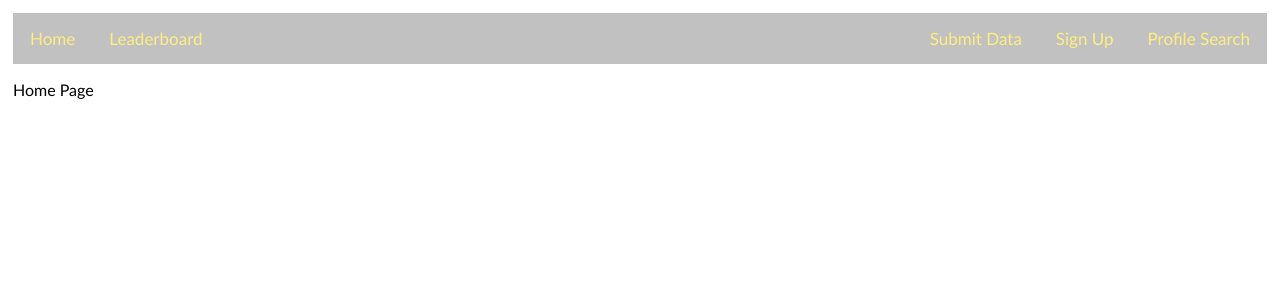
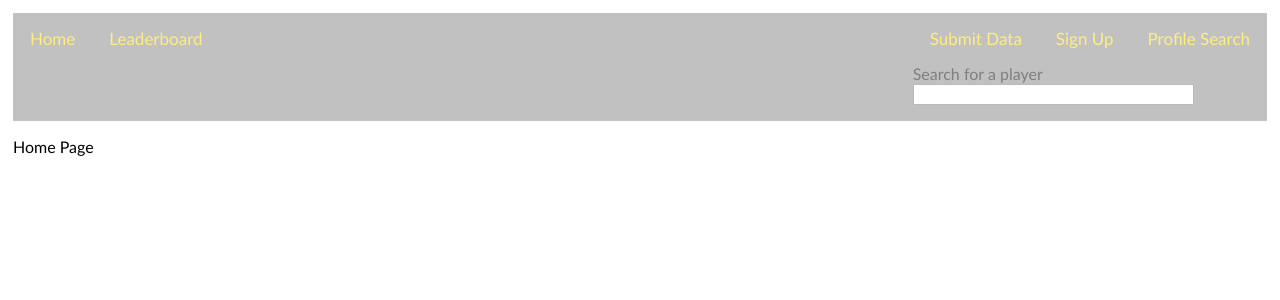
Before and after one commit to MJCaister/R6Web, a Flask app: page / in a window 1280 px wide. Shown: the top 300 px of the page. Run offline with Flask 2, Linux system fonts and the light colour scheme; some libraries are stand-ins or nearby versions.

Commit message:
Added Nav Bar Player Search, needs to redirect

```diff
--- a/routes.py
+++ b/routes.py
@@ -9,7 +9,7 @@ app = Flask(__name__)
 app.config['SECRET_KEY'] = '/trailing_slashes/'
 
 
-@app.route('/')
+@app.route('/', methods=['GET', 'POST'])
 def home():
     return render_template("home.html", page_title="Home")
 
@@ -36,10 +36,19 @@ def search():
     return render_template("search.html", page_title="Profile", form=form)
 
 
-@app.route('/search_results/<search>')
+@app.route('/search_results/<search>', methods=['GET', 'POST'])
 def search_results(search):
     conn = sqlite3.connect('db/r6web.db')
     cur = conn.cursor()
+    form = UserSearch()
+    if form.validate_on_submit():
+        cur.execute('''SELECT username FROM ProfileInformation
+                    WHERE username LIKE ('%{}%')'''.format(
+                    form.username_search.data))
+        search = cur.fetchone()
+        if search is None:
+            flash("No users found.")
+            return redirect(url_for('search'))
     cur.execute('''SELECT profile_image FROM ProfileInformation
                 WHERE username = '{}' '''.format(search))
     image = cur.fetchone()
@@ -133,5 +142,11 @@ def internal_server_error(e):
     return render_template('500.html'), 500
 
 
+@app.context_processor
+def inject_search():
+    searchform = UserSearch()
+    return dict(searchform=searchform)
+
+
 if __name__ == "__main__":
     app.run(debug=False, host="localhost", port=8080)
--- a/templates/nav.html
+++ b/templates/nav.html
@@ -5,5 +5,15 @@
         <a href="{{url_for('submit')}}">Submit Data</a>
         <a href="{{url_for('signup')}}">Sign Up</a>
         <a href="{{url_for('search')}}">Profile Search</a>
+        <form action="" method="post" novalidate>
+            {{ searchform.hidden_tag() }}
+            <p>
+                {{ searchform.username_search.label }}<br>
+                {{ searchform.username_search(size=32) }}<br>
+                {% for error in searchform.username_search.errors %}
+                <span style="color: red;">[{{ error }}]</span>
+                {% endfor %}
+            </p>
+        </form>
     </div>
 </nav>
```
Also changed, not shown: 1 other file.
